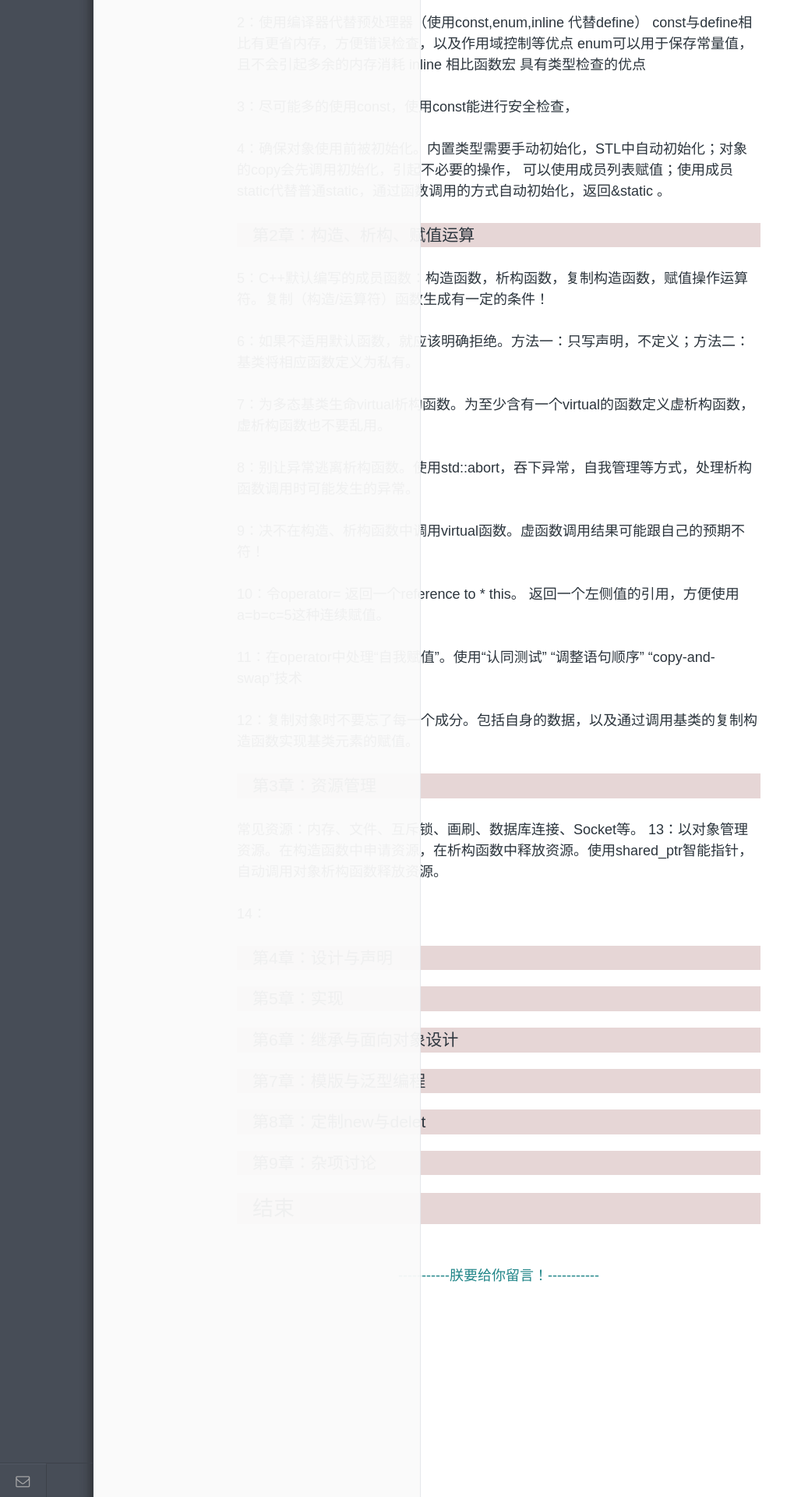
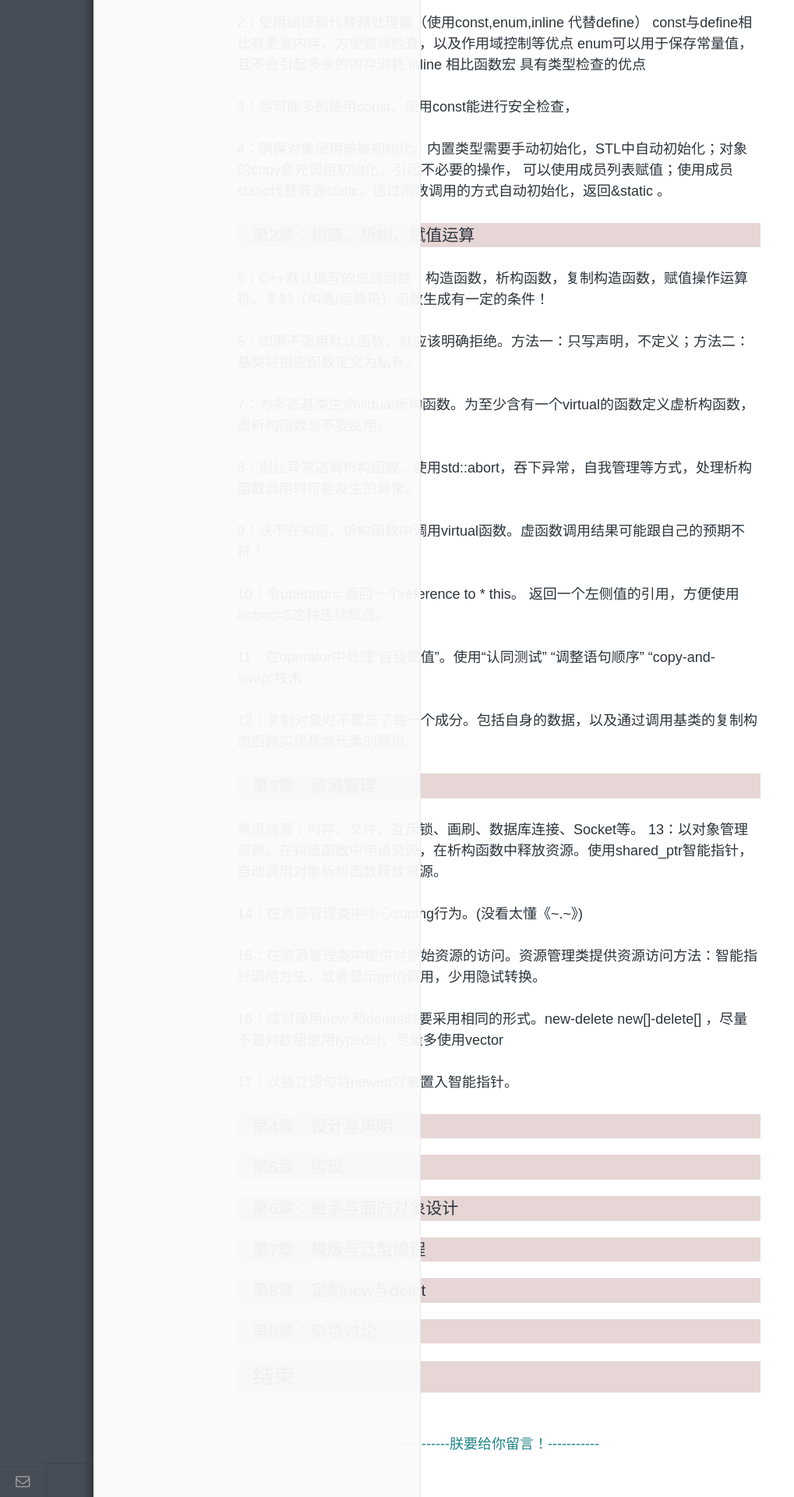
Before and after one commit to xnzaa/xnzaa.github.io, a Jekyll site: the page built from _posts/2016-04-05-《Effective C++》读书笔记.md, in a window 1280 px wide. Shown: the part 708-2628 px from the top of the page at 78% size, without its empty margins (0-1019 px from the left). Built offline with Jekyll 4.4.1, drawn with Linux system fonts in a browser that asks for light colours; comment, search, counter and statistics services are not loaded.

Commit message:
修改Effective C++

```diff
--- a/_posts/2016-04-05-《Effective C++》读书笔记.md
+++ b/_posts/2016-04-05-《Effective C++》读书笔记.md
@@ -51,7 +51,13 @@ inline 相比函数宏 具有类型检查的优点
 常见资源：内存、文件、互斥锁、画刷、数据库连接、Socket等。
 13：以对象管理资源。在构造函数中申请资源，在析构函数中释放资源。使用shared_ptr智能指针，自动调用对象析构函数释放资源。
 
-14：
+14：在资源管理类中小心coping行为。(没看太懂《~.~》)
+
+15：在资源管理类中提供对原始资源的访问。资源管理类提供资源访问方法：智能指针调用方法，或者显示get()调用，少用隐试转换。
+
+16：成对使用new 和delete时要采用相同的形式。new-delete new[]-delete[] ，尽量不要对数组使用typedef，尽量多使用vector
+
+17：以独立语句将newed对象置入智能指针。
 
 ### 第4章：设计与声明
 
```
